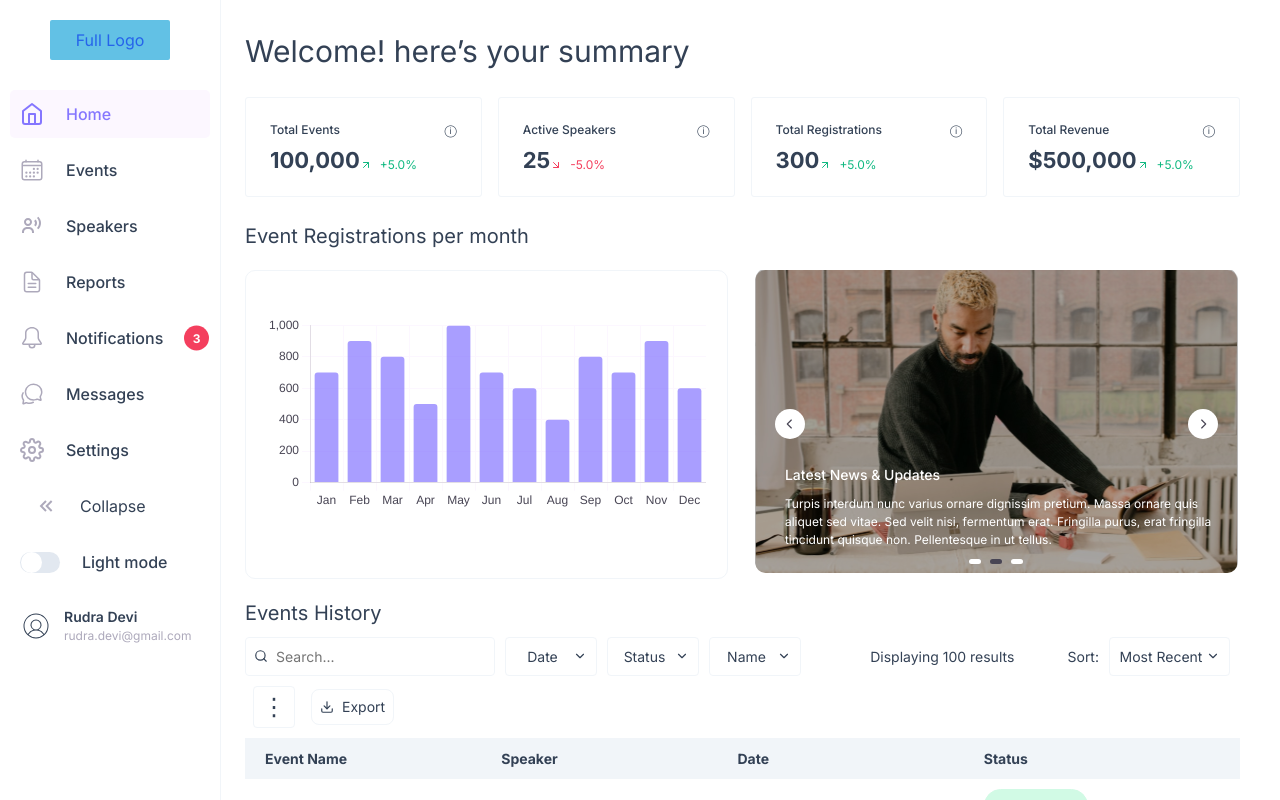
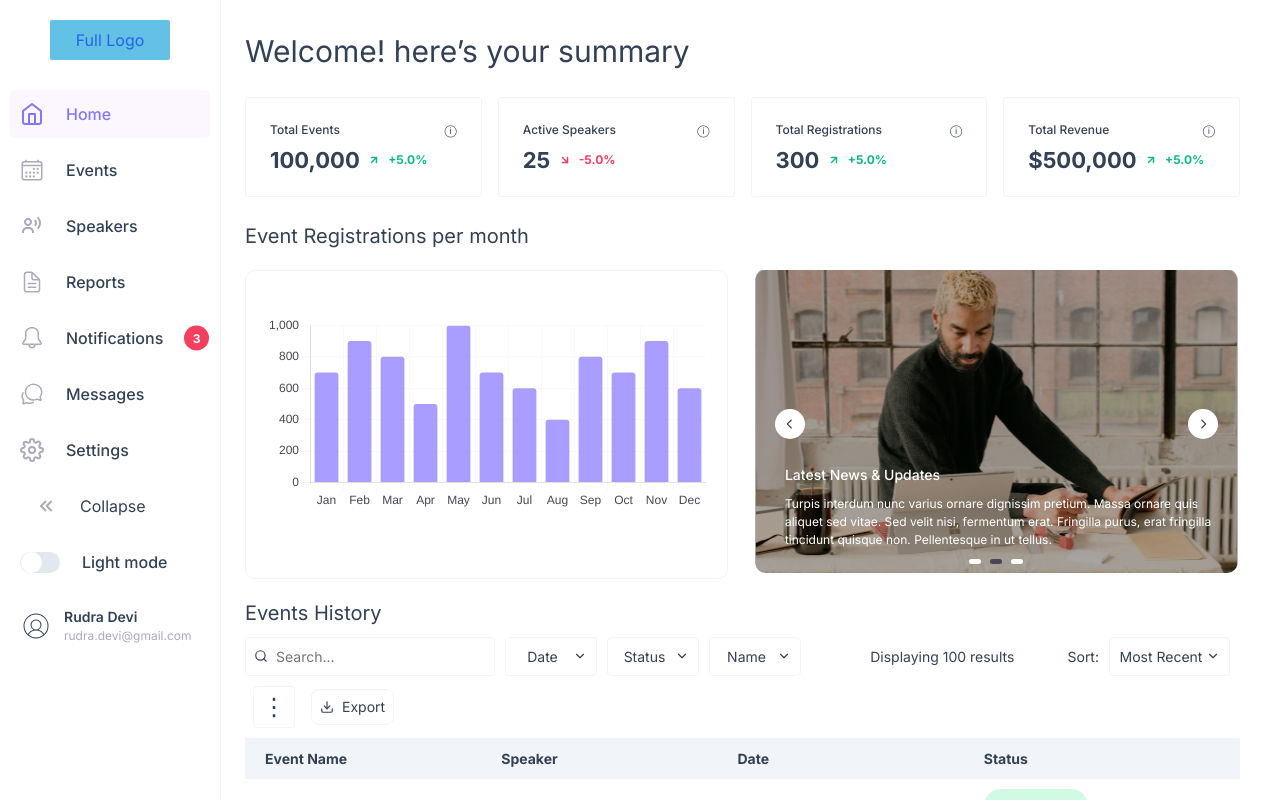
Before and after one commit to abupraise/alphaTwelve, a React (Vite) app: page /dashboard in a window 1280 px wide. Built offline with nearby package versions, Linux system fonts and the light colour scheme.

Commit message:
Updating dashboard

```diff
--- a/index.html
+++ b/index.html
@@ -14,7 +14,7 @@
     <link rel="preconnect" href="https://fonts.gstatic.com" crossorigin>
     <link href="https://fonts.googleapis.com/css2?family=Inter:ital,opsz,wght@0,14..32,100..900;1,14..32,100..900&display=swap" rel="stylesheet">
     <meta name="viewport" content="width=device-width, initial-scale=1.0" />
-    <title>Event Dashboard</title>
+    <title>Event Dashboard || Praise Abu</title>
   </head>
   <body>
     <div id="root"></div>
--- a/src/pages/Dashboard.jsx
+++ b/src/pages/Dashboard.jsx
@@ -74,8 +74,12 @@ const PercentageChange = styled.div`
   margin-top: 8px;
   display: flex;
   align-items: center;
-  color: ${({ isIncrease }) => (isIncrease ? "var(--color-green-600)" : "var(--color-red-600)")};
+  color: ${({ isIncrease }) =>
+    isIncrease ? "var(--color-green-600)" : "var(--color-red-600)"};
   font-size: 1.2rem;
+  font-weight: bold;
+  position: relative;
+  top: -.5rem;
 `;
 
 const StatGrid = styled.div`
@@ -83,8 +87,6 @@ const StatGrid = styled.div`
   grid-template-columns: repeat(auto-fit, minmax(20rem, 1fr));
   gap: 1.6rem;
   margin: 2.5rem 0;
-
-  // Media query for mobile view
   @media (max-width: 768px) {
     grid-template-columns: 1fr;
   }
@@ -120,7 +122,15 @@ const StatCard = ({ title, value, percentage, isIncrease }) => {
       <ValueWrapper>
         <Value>{value}</Value>
         <PercentageChange isIncrease={isIncrease}>
-          {isIncrease ? <FiArrowUpRight /> : <FiArrowDownRight />}
+          {isIncrease ? (
+            <FiArrowUpRight strokeWidth={3}
+            style={{ marginLeft: ".7em" }}
+            />
+          ) : (
+            <FiArrowDownRight strokeWidth={3}
+            style={{ marginLeft: ".7em" }}
+            />
+          )}
           <span style={{ marginLeft: "8px" }}>{percentage}</span>
         </PercentageChange>
       </ValueWrapper>
```
